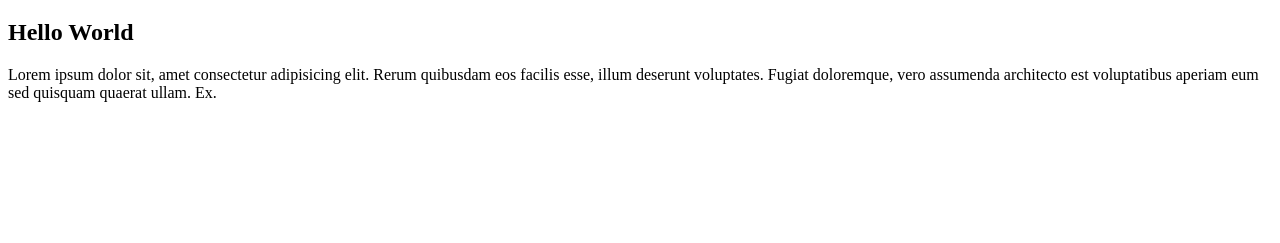
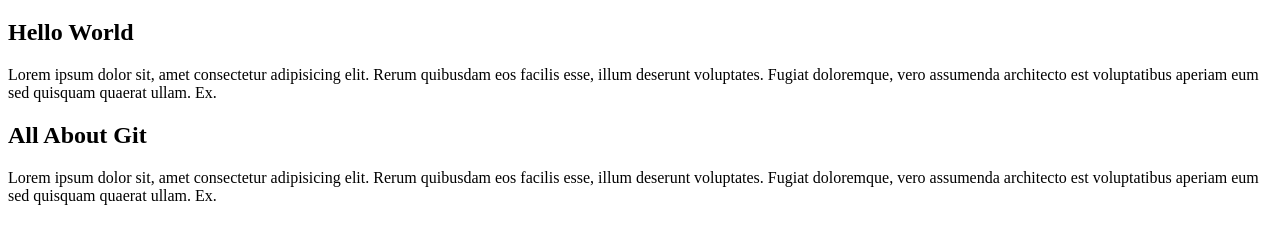
Before and after one commit to michaelwhyte/learning-git, a plain HTML site: page index.html in a window 1280 px wide. Shown: the part 61-304 px from the top of the page. Drawn offline with Linux system fonts and the light colour scheme.

Commit message:
Create about Git article

```diff
--- a/index.html
+++ b/index.html
@@ -16,6 +16,10 @@
                 <h1>Hello World</h1>
                 <p>Lorem ipsum dolor sit, amet consectetur adipisicing elit. Rerum quibusdam eos facilis esse, illum deserunt voluptates. Fugiat doloremque, vero assumenda architecto est voluptatibus aperiam eum sed quisquam quaerat ullam. Ex.</p>
             </article>
+            <article>
+                <h1>All About Git</h1>
+                <p>Lorem ipsum dolor sit, amet consectetur adipisicing elit. Rerum quibusdam eos facilis esse, illum deserunt voluptates. Fugiat doloremque, vero assumenda architecto est voluptatibus aperiam eum sed quisquam quaerat ullam. Ex.</p>
+            </article>
         </main>
     </div>
 
```
